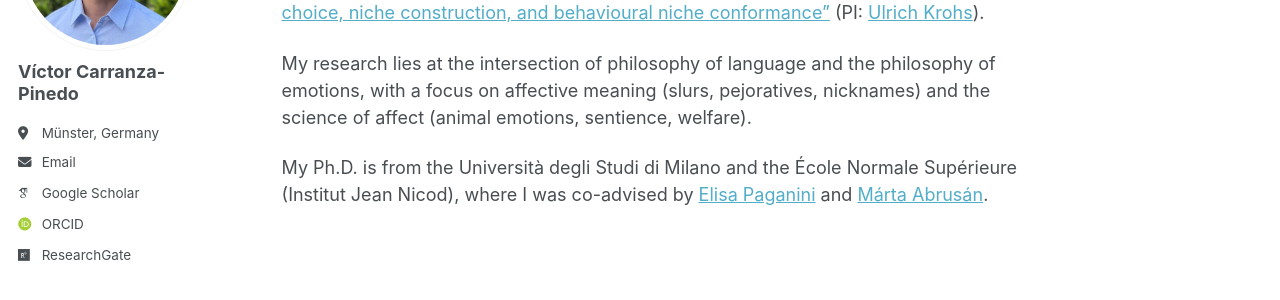
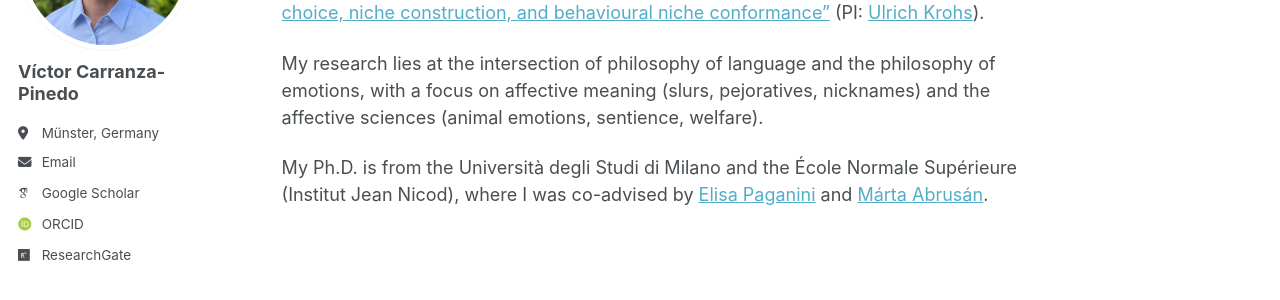
Before and after one commit to carranza-pinedo/carranza-pinedo.github.io, a Jekyll site: the page built from _pages/about.md, in a window 1280 px wide. Shown: the part 225-525 px from the top of the page. Built offline with Jekyll 4.4.1, drawn with Linux system fonts in a browser that asks for light colours; some web fonts are replaced; a script bundle is joined from its source files by our own code; library files that are not in the unit come from our copies.

Commit message:
Update about.md

```diff
--- a/_pages/about.md
+++ b/_pages/about.md
@@ -11,6 +11,6 @@
 
 From April 2026, I will teach in the Philosophy MA at Universidad Nacional Mayor de San Marcos. Prior to this, I was a postdoctoral researcher at the University of Münster (Department of Philosophy) in the project [“The role of individual internal states in niche choice, niche construction, and behavioural niche conformance”](https://www.uni-bielefeld.de/fakultaeten/biologie/forschung/verbuende/sfb_nc3/projects/d01ph2) (PI: [Ulrich Krohs](https://www.uni-muenster.de/PhilSem/mitglieder/krohs/krohs.html)).
 
-My research lies at the intersection of philosophy of language and the philosophy of emotions, with a focus on affective meaning (slurs, pejoratives, nicknames) and the science of affect (animal emotions, sentience, welfare).
+My research lies at the intersection of philosophy of language and the philosophy of emotions, with a focus on affective meaning (slurs, pejoratives, nicknames) and the affective sciences (animal emotions, sentience, welfare).
 
 My Ph.D. is from the Università degli Studi di Milano and the École Normale Supérieure (Institut Jean Nicod), where I was co-advised by [Elisa Paganini](https://www.unimi.it/en/ugov/person/elisa-paganini) and [Márta Abrusán](https://sites.google.com/site/martaabrusan/).
```
